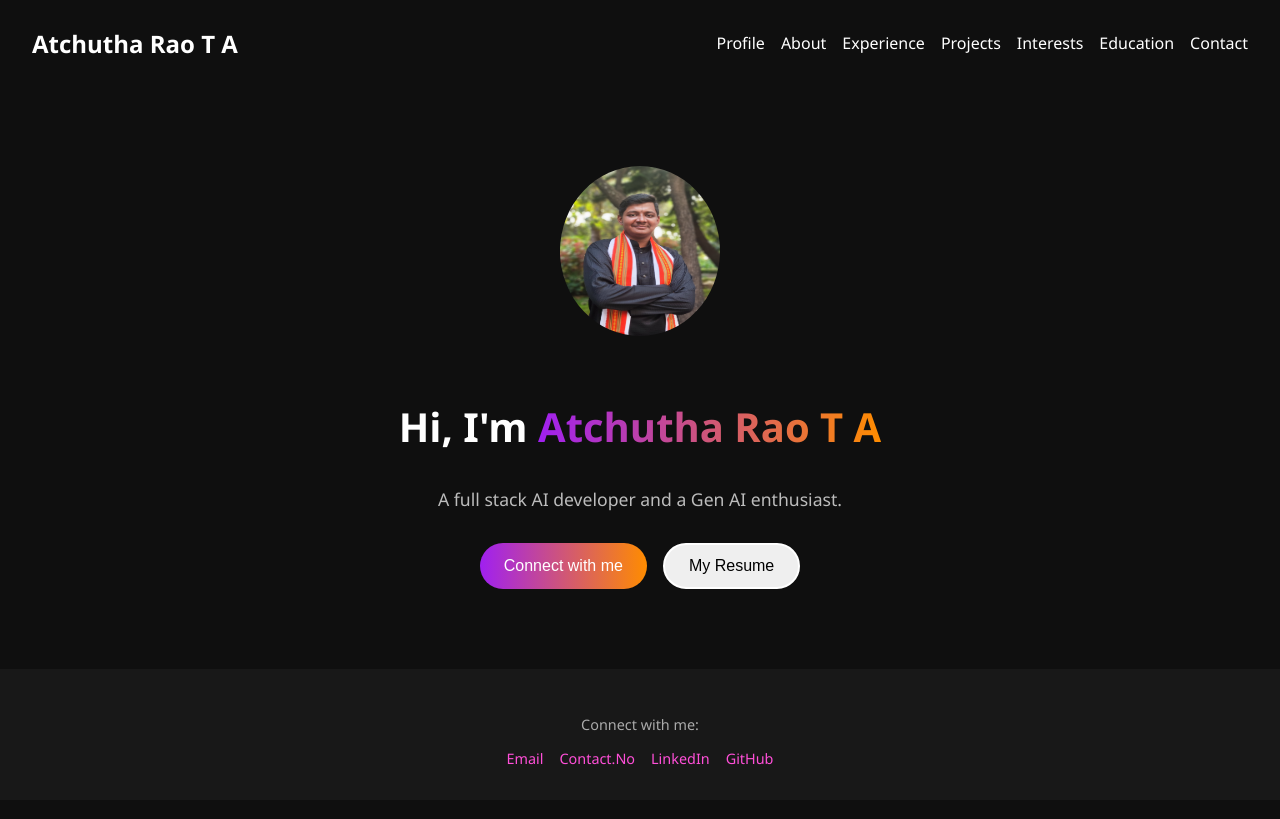
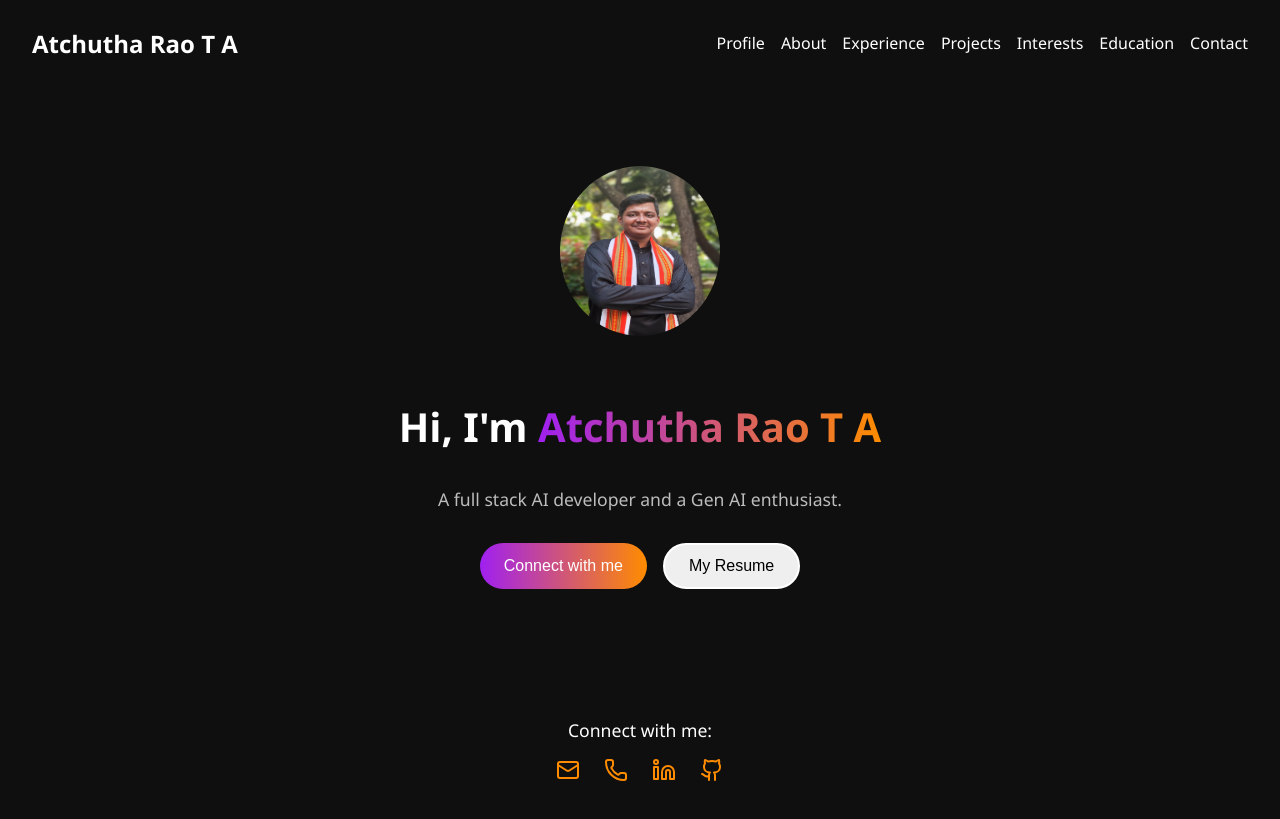
Before and after one commit to Southlaw33/atchutha-portfolio, a React (Vite) app: page / in a window 1280 px wide. Built offline with nearby package versions, Linux system fonts and the light colour scheme.

Commit message:
Add lucide-react icons to Footer and update styles for social links

```diff
--- a/package.json
+++ b/package.json
@@ -10,6 +10,7 @@
     "preview": "vite preview"
   },
   "dependencies": {
+    "lucide-react": "^0.487.0",
     "react": "^19.0.0",
     "react-dom": "^19.0.0",
     "react-router-dom": "^7.5.0",
--- a/src/Main.tsx
+++ b/src/Main.tsx
@@ -1,4 +1,3 @@
-import React from "react";
 import ReactDOM from "react-dom/client";
 import App from "./App";
 import "./index.css";
--- a/src/components/Footer.css
+++ b/src/components/Footer.css
@@ -1,12 +1,26 @@
 .footer {
-    background-color: #181818;
-    padding: 2rem;
-    text-align: center;
-    font-size: 0.9rem;
-    color: #aaa;
-  }
+  padding: 2rem;
+  background-color: #0f0f0f;
+  color: white;
+  text-align: center;
+}
 
-  .footer .socials a {
-    margin: 0 0.5rem;
-    color: #ff4fd8;
-  }
+.footer p {
+  font-size: 1.1rem;
+  margin-bottom: 1rem;
+}
+
+.socials {
+  display: flex;
+  justify-content: center;
+  gap: 1.5rem;
+}
+
+.socials a {
+  color: #ff8c00;
+  transition: color 0.3s ease;
+}
+
+.socials a:hover {
+  color: #ffa94d;
+}
--- a/src/components/Footer.tsx
+++ b/src/components/Footer.tsx
@@ -1,16 +1,33 @@
 import "./Footer.css";
+import { Mail, Phone, Linkedin, Github } from "lucide-react";
 
 export default function Footer() {
   return (
     <footer className="footer">
       <p>Connect with me:</p>
       <div className="socials">
-        <a href="mailto:atchutha57@gmail.com">Email</a>
-        <a href="tel:916361351891">Contact.No</a>
-        <a href="https://www.linkedin.com/in/atchutha-rao-t-a-50241a24b/">
-          LinkedIn
+        <a href="mailto:atchutha57@gmail.com" aria-label="Email">
+          <Mail size={24} />
         </a>
-        <a href="https://github.com/Southlaw33">GitHub</a>
+        <a href="tel:916361351891" aria-label="Phone">
+          <Phone size={24} />
+        </a>
+        <a
+          href="https://www.linkedin.com/in/atchutha-rao-t-a-50241a24b/"
+          target="_blank"
+          rel="noreferrer"
+          aria-label="LinkedIn"
+        >
+          <Linkedin size={24} />
+        </a>
+        <a
+          href="https://github.com/Southlaw33"
+          target="_blank"
+          rel="noreferrer"
+          aria-label="GitHub"
+        >
+          <Github size={24} />
+        </a>
       </div>
     </footer>
   );
```
Also changed, not shown: 1 other file (tests, documents, lock files or other folders).
